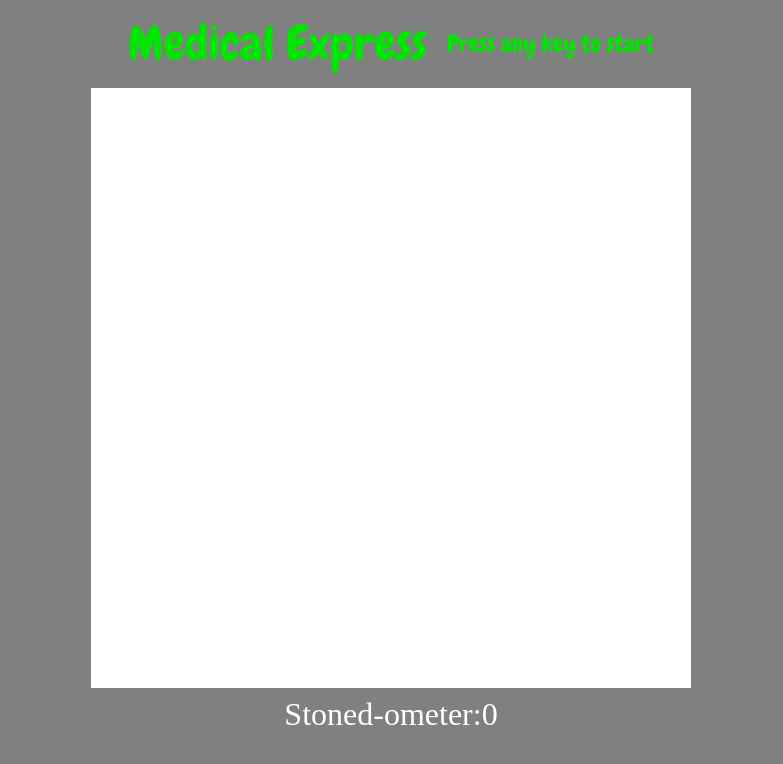
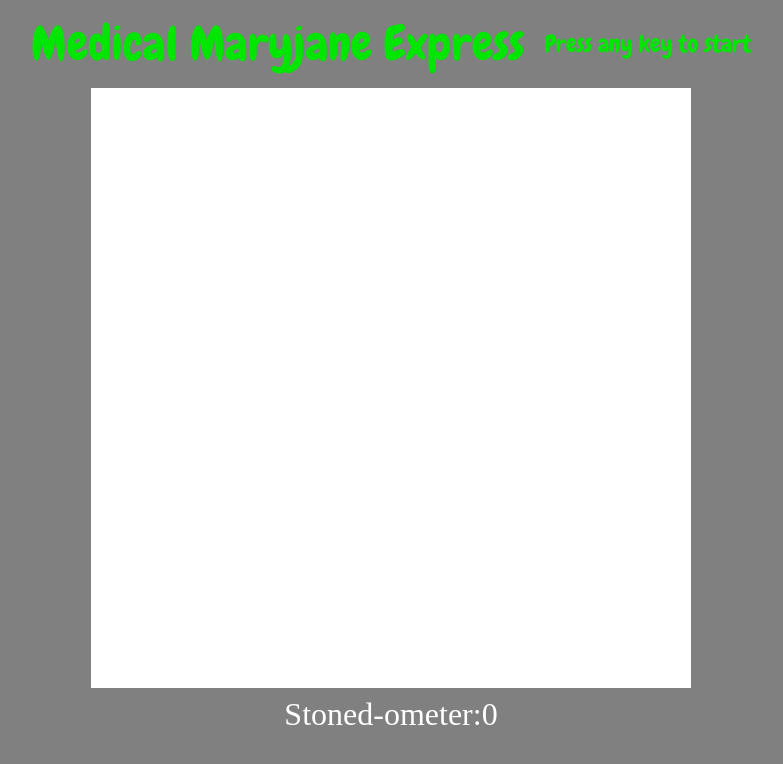
Before and after one commit to CouchofTomato/snake, a plain HTML site: page index.html in a window 1280 px wide. Shown: the whole page, without its empty margins (249-1032 px from the left). Drawn offline with Linux system fonts and the light colour scheme.

Commit message:
update word

```diff
--- a/index.html
+++ b/index.html
@@ -9,7 +9,7 @@
         <link rel="stylesheet" href="css/style.css">
     </head>
     <body>
-        <div class="title">Medical Express<span id="confirm-start">Press any key to start</span></div>
+        <div class="title">Medical Maryjane Express<span id="confirm-start">Press any key to start</span></div>
         <div id="board"></div>
         <div id="score-board"><h3>Stoned-ometer:</h3><span id='score'></span></div>
         <script src="js/main.js"></script>
```
